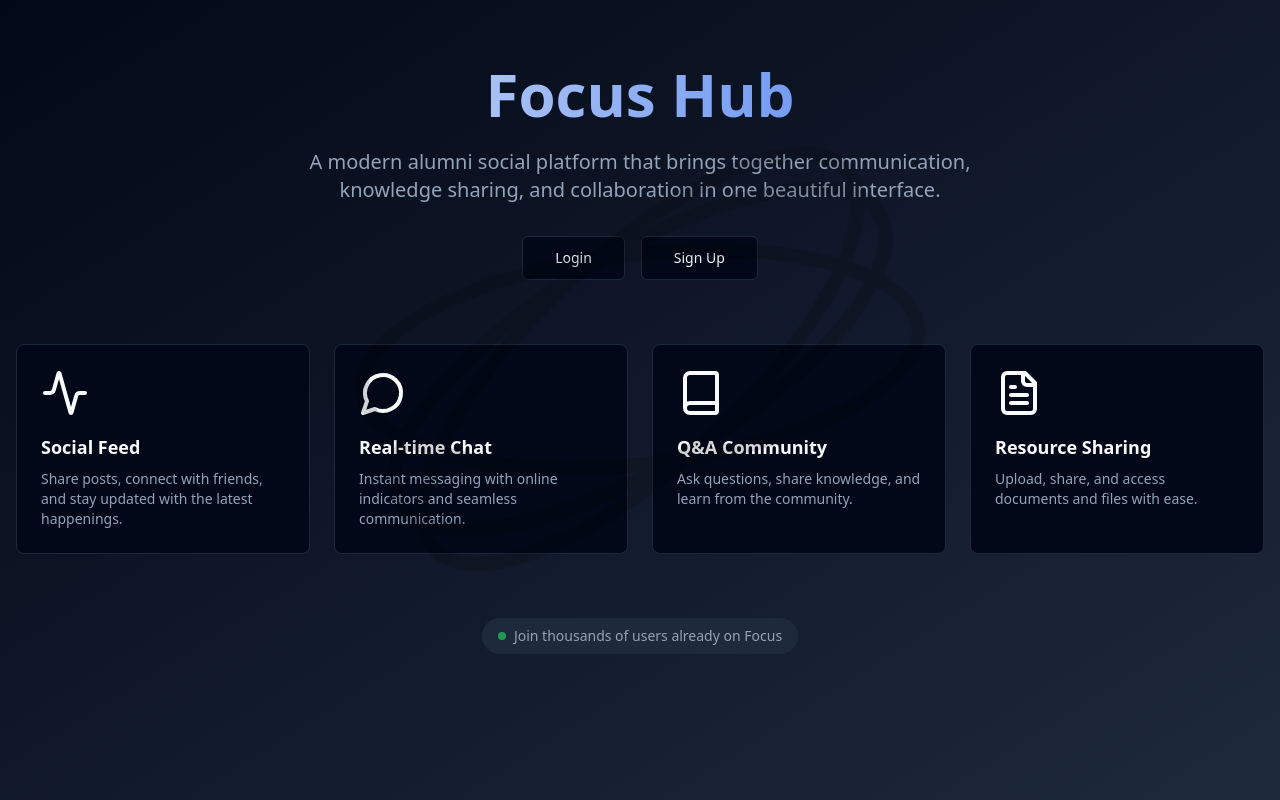
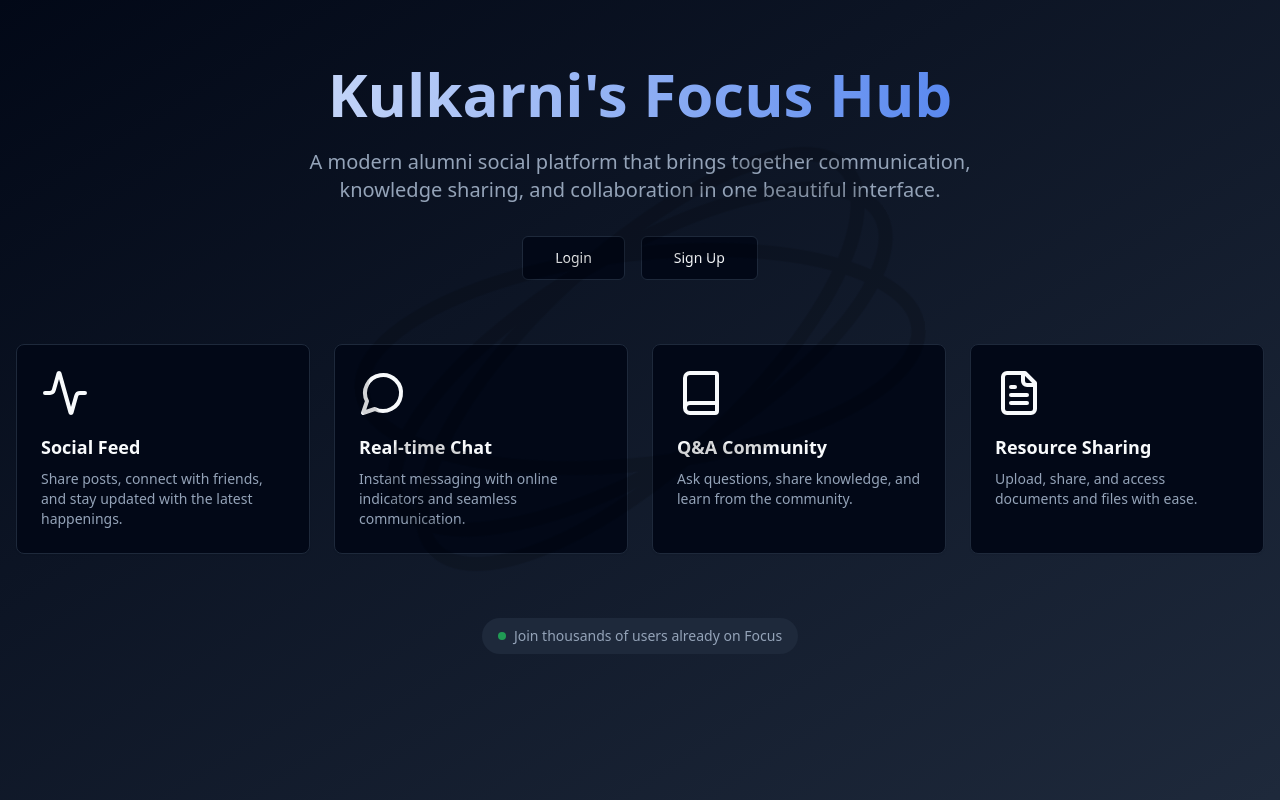
Before and after one commit to HackyCoder0951/focus-hub-design-899f45ae, a React (Vite) app: page / in a window 1280 px wide. Built offline with nearby package versions, Linux system fonts and the light colour scheme.

Commit message:
Update Index page title to "Kulkarni's Focus Hub" for branding consistency

```diff
--- a/src/pages/Index.tsx
+++ b/src/pages/Index.tsx
@@ -60,7 +60,7 @@ const Index = () => {
         <div className="container mx-auto px-4 py-16">
           <div className="text-center mb-16">
             <h1 className="text-6xl font-bold mb-6 bg-gradient-to-r from-primary to-blue-600 bg-clip-text text-transparent">
-              Focus Hub
+              Kulkarni's Focus Hub
             </h1>
             {/* <AnimatedAtom /> */}
             <p className="text-xl text-muted-foreground mb-8 max-w-2xl mx-auto">
```
